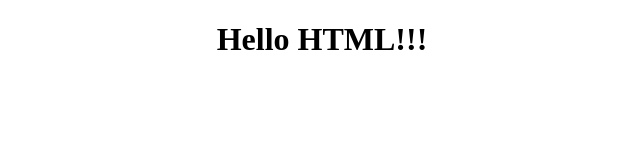
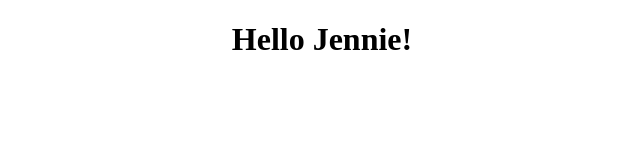
Before and after one commit to jerryc2uu/HTML, a plain HTML site: page black/WebContent/index.html in a window 1280 px wide. Shown: the whole page, without its empty margins (318-958 px from the left). Drawn offline with Linux system fonts and the light colour scheme.

Commit message:
last commit

```diff
--- a/black/WebContent/index.html
+++ b/black/WebContent/index.html
@@ -2,11 +2,11 @@
 <html>
 <head>
 <meta charset="UTF-8">
-<title>Insert title here</title>
+<title>Welcome Black</title>
 </head>
 <body>
 	<center>
-		<h1>Hello HTML!!!</h1>
+		<h1>Hello Jennie!</h1>
 	</center>
 </body>
 </html>
```
Also changed, not shown: black/doc/day01.txt, 2 other files.
